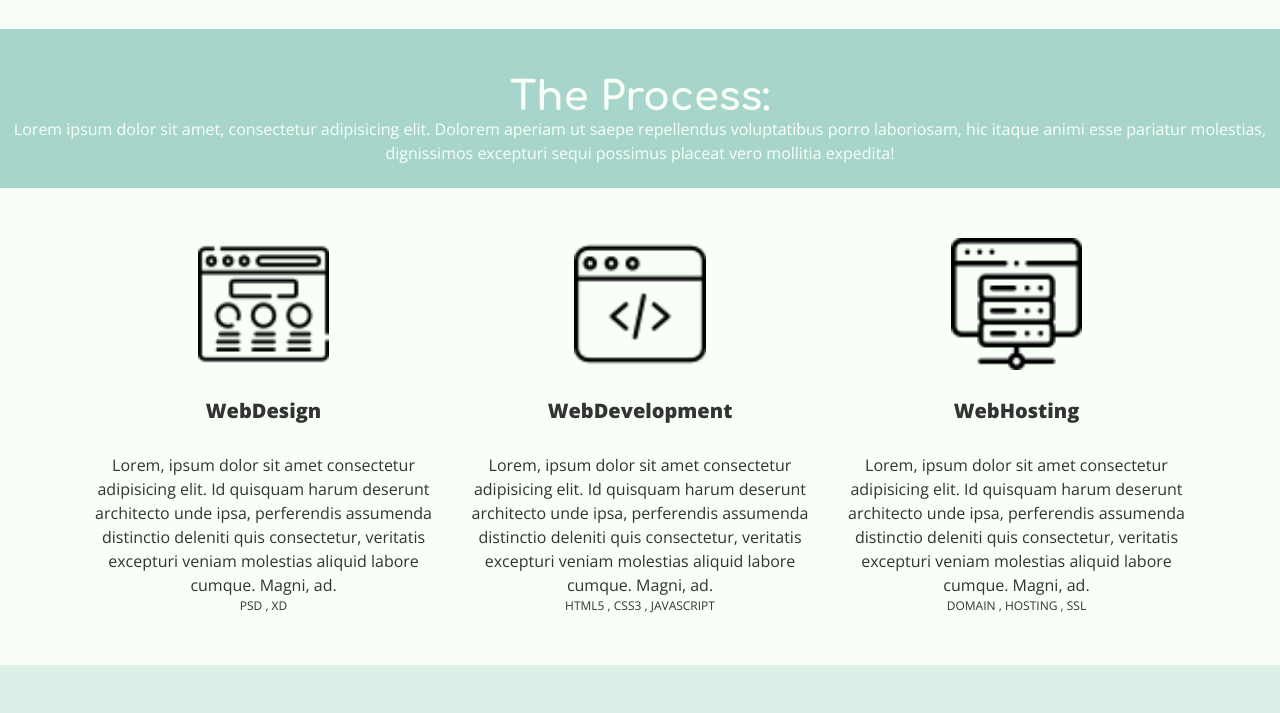
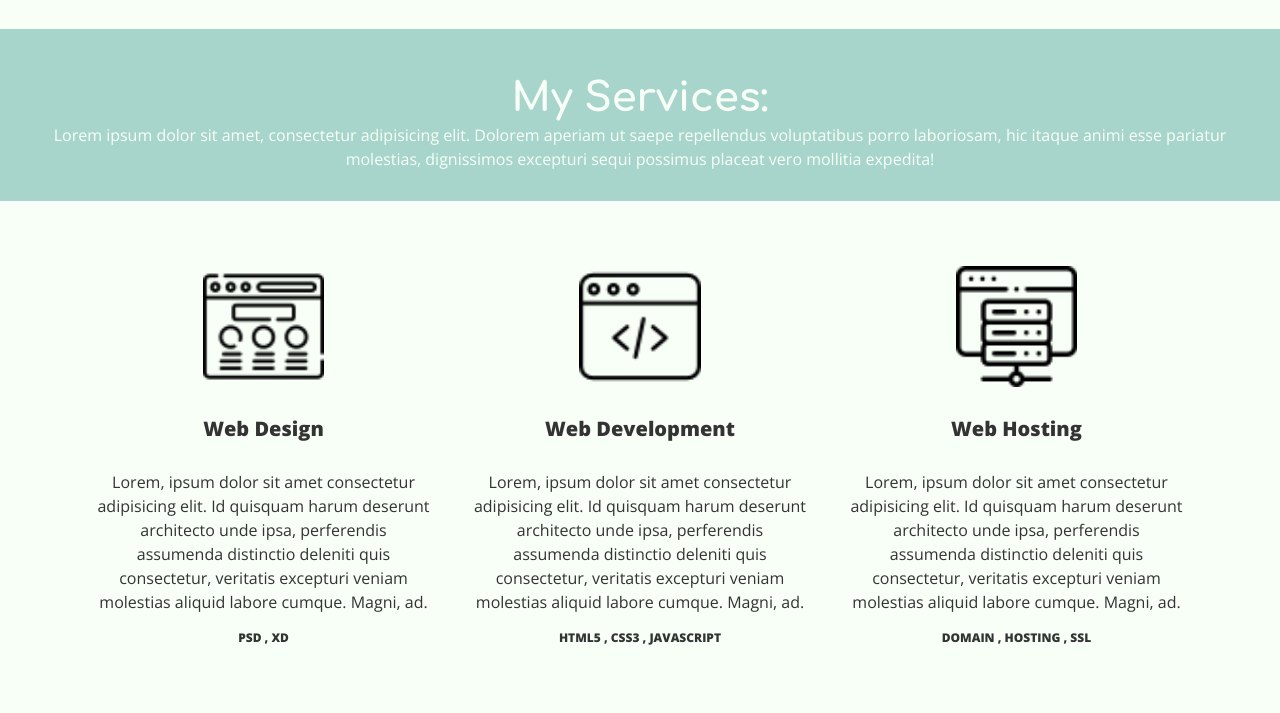
Before and after one commit to KelliBre/kaybee-portfolio, a website: page services/index.html in a window 1280 px wide. Shown: the part 87-800 px from the top of the page. Drawn offline with nearby package versions, Linux system fonts and the light colour scheme; files whose address does not match are found by name.

Commit message:
Updated service page

```diff
--- a/css/main.css
+++ b/css/main.css
@@ -589,28 +589,14 @@ footer{
   #services-area h1{
     margin-bottom:0 ;
   }
-  #services-area p{
-    margin: 0;
-  }
+
   .tiny-text{
      font-size: .75em;
      text-transform: uppercase;
+     margin-top: 15px;
+     font-weight: bold;
    }
-/* DESKTOP
-  .parent {
-    display: grid;
-    grid-template-columns: repeat(5, 1fr);
-    grid-template-rows: 1fr 2fr 1fr;
-    grid-column-gap: 0px;
-    grid-row-gap: 0px;
-    }
 
-    .div1 { grid-area: 1 / 2 / 2 / 5; }
-    .div2 { grid-area: 2 / 2 / 3 / 3; }
-    .div3 { grid-area: 2 / 3 / 3 / 4; }
-    .div4 { grid-area: 2 / 4 / 3 / 5; }
-    .div5 { grid-area: 3 / 2 / 4 / 5; }
-    */
 /* ==========================================================================
    Helper classes
    ========================================================================== */
@@ -889,7 +875,7 @@ footer{
 
     .contact-info{
       margin: 0;
-      width: 50%;
+
     }
 
   /*PORTFOLIOS page*/
@@ -913,7 +899,7 @@ footer{
       grid-area: 3 / 1 / 5 / 3;
 
     }
-    /*PROCESS PAGE*/
+    /*Service PAGE*/
     .services-parent {
       display: grid;
       grid-template-columns: .2fr repeat(3, 1fr) .2fr;
@@ -922,10 +908,22 @@ footer{
       grid-row-gap: 0px;
       }
 
-      .services-div1 { grid-area: 1 / 1 / 2 / 6; }
-      .services-div2 { grid-area: 2 / 2 / 5 / 3; }
-      .services-div3 { grid-area: 2 / 3 / 5 / 4; }
-      .services-div4 { grid-area: 2 / 4 / 5 / 5; }
+      .services-div1 {
+        grid-area: 1 / 1 / 2 / 6;
+      }
+      .services-div2 {
+        grid-area: 2 / 2 / 5 / 3;
+      }
+      .services-div3 {
+        grid-area: 2 / 3 / 5 / 4;
+      }
+      .services-div4 {
+        grid-area: 2 / 4 / 5 / 5;
+      }
+      .service-item{
+        padding: 15px;
+      }
+
   }
 
   @media only screen and (min-width: 1200px){
--- a/services/index.html
+++ b/services/index.html
@@ -58,24 +58,24 @@
   <section id="services-area">
     <div class="services-parent">
         <div class="services-div1 service-item">
-          <h1>The Process:</h1>
+          <h1>My Services:</h1>
           <p>Lorem ipsum dolor sit amet, consectetur adipisicing elit. Dolorem aperiam ut saepe repellendus voluptatibus porro laboriosam, hic itaque animi esse pariatur molestias, dignissimos excepturi sequi possimus placeat vero mollitia expedita!</p>
         </div>
         <div class="services-div2 service-item">
           <img src="../img/design.png" alt="design-icon">
-          <h4><span>Web</span>Design</h4>
+          <h4><span>Web</span> Design</h4>
           <p>Lorem, ipsum dolor sit amet consectetur adipisicing elit. Id quisquam harum deserunt architecto unde ipsa, perferendis assumenda distinctio deleniti quis consectetur, veritatis excepturi veniam molestias aliquid labore cumque. Magni, ad.</p>
           <p class="tiny-text">PSD , Xd</p>
         </div>
         <div class="services-div3 service-item">
           <img src="../img/web-programming.png" alt="design-icon">
-          <h4><span>Web</span>Development</h4>
+          <h4><span>Web</span> Development</h4>
           <p>Lorem, ipsum dolor sit amet consectetur adipisicing elit. Id quisquam harum deserunt architecto unde ipsa, perferendis assumenda distinctio deleniti quis consectetur, veritatis excepturi veniam molestias aliquid labore cumque. Magni, ad.</p>
           <p class="tiny-text">HTML5 , CSS3 , JavaScript</p>
         </div>
         <div class="services-div4 service-item">
           <img src="../img/web-hosting.png" alt="design-icon">
-          <h4><span>Web</span>Hosting</h4>
+          <h4><span>Web</span> Hosting</h4>
           <p>Lorem, ipsum dolor sit amet consectetur adipisicing elit. Id quisquam harum deserunt architecto unde ipsa, perferendis assumenda distinctio deleniti quis consectetur, veritatis excepturi veniam molestias aliquid labore cumque. Magni, ad.</p>
           <p class="tiny-text">Domain , Hosting , SSL</p>
         </div>
```
Also changed, not shown: 1 other file.
